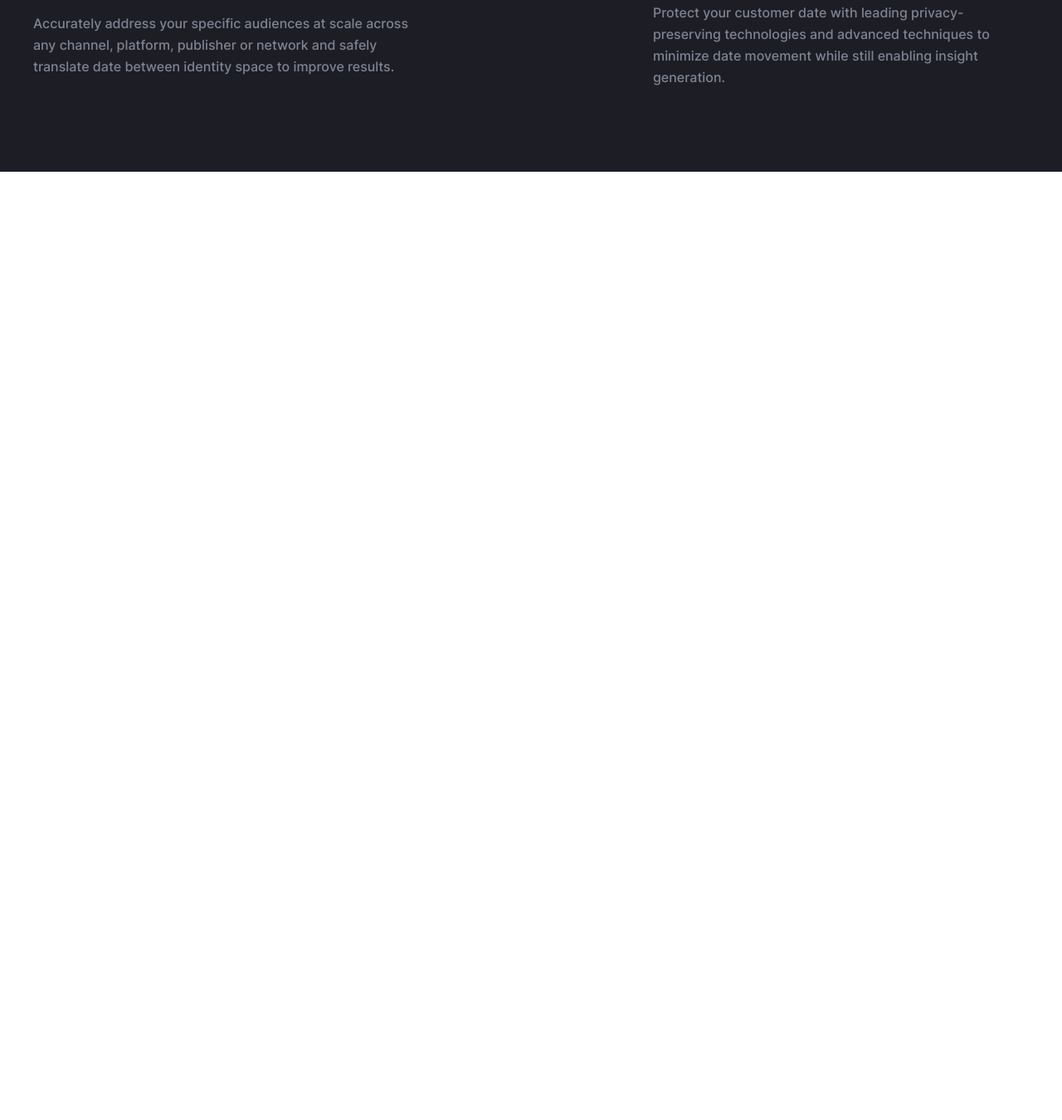
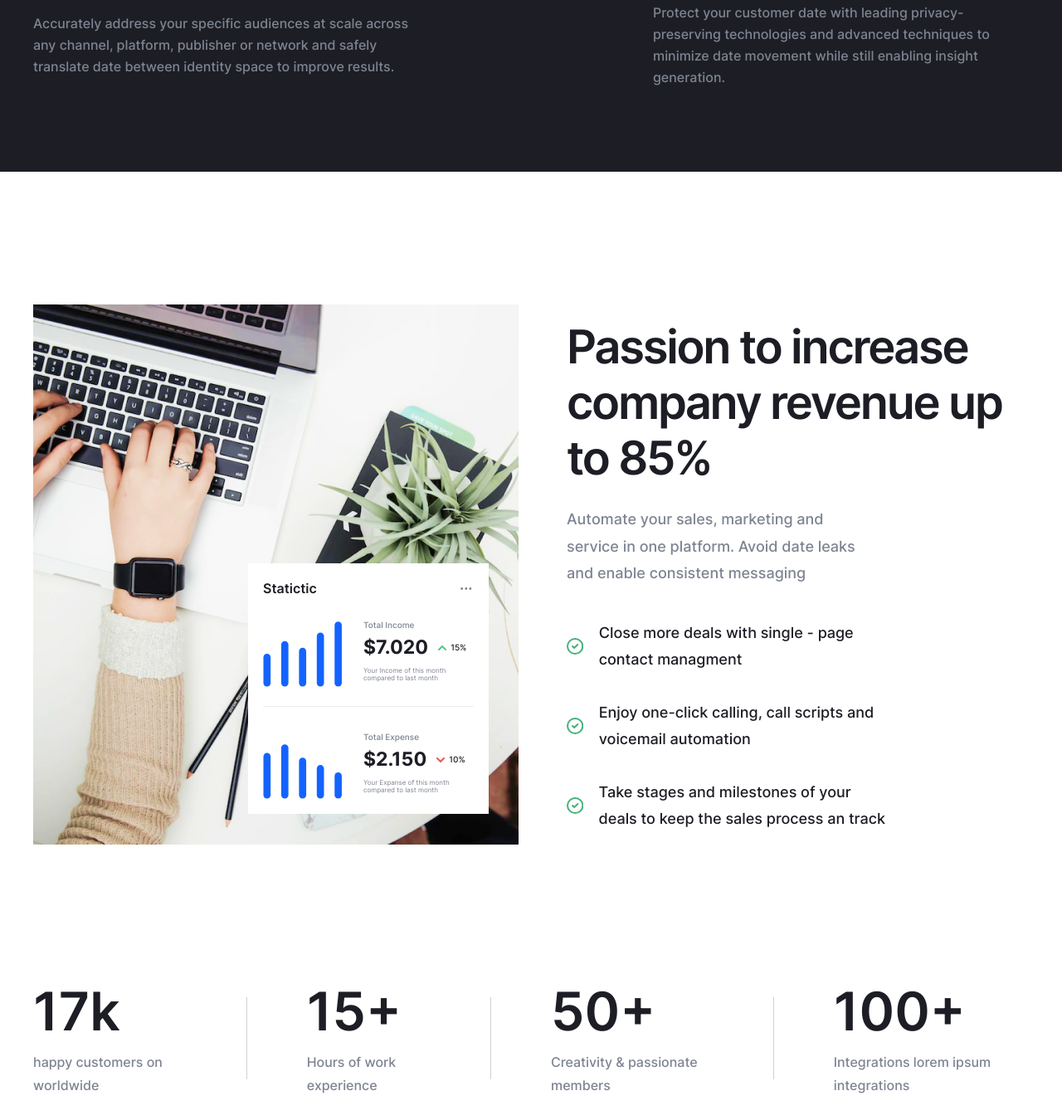
Before and after one commit to atmosphaere/Coca, a website built with Vite: page index.html in a window 1280 px wide. Shown: the part 1870-3220 px from the top of the page at 83% size. Before the commit the page ends 2077 px from the top, so only its background shows below. Built offline with nearby package versions, Linux system fonts and the light colour scheme; files whose address does not match are found by name.

Commit message:
add section features, strenght, partners

```diff
--- a/package.json
+++ b/package.json
@@ -5,7 +5,8 @@
   "scripts": {
     "dev": "vite",
     "build": "vite build",
-    "preview": "vite preview"
+    "preview": "vite preview",
+    "format": "prettier . --write"
   },
   "devDependencies": {
     "@eslint/js": "^9.26.0",
--- /dev/null
+++ b/src/html/components/home/features.html
@@ -0,0 +1,81 @@
+<section class="features">
+    <div class="container features__container">
+        <div class="features__left">
+            <img loading="lazy" src="src/assets/image/features-img.jpg" width="585" height="651"
+                alt="Woman typing on laptop" />
+            <div class="features__stats">
+                <div class="features__stats-head">
+                    <h4 class="features__stats-title text-p-default">Statictic</h4>
+                    <img loading="lazy" src="src/assets/icons/more-icon.svg" width="18" height="19" alt="Ellipsis icon" />
+                </div>
+                <div class="features__stats-item">
+                    <img loading="lazy" class="features__stats-item-img"
+                        src="src/assets/icons/features-total-income-icon.svg" width="95" height="88"
+                        alt="Total income graphic" />
+                    <div class="features__stats-item-info">
+                        <h5 class="features__stats-item-title">Total Income</h5>
+                        <div class="features__stats-item-price">
+                            <span class="features__stats-item-price-num">$7.020</span>
+                            <div class="features__stats-item-price-proc">
+                                <svg width="10" height="6" viewBox="0 0 10 6" fill="none"
+                                    xmlns="http://www.w3.org/2000/svg">
+                                    <path fill-rule="evenodd" clip-rule="evenodd"
+                                        d="M9.70711 5.70717C9.31658 6.09769 8.68342 6.09769 8.29289 5.70717L5 2.41427L1.70711 5.70717C1.31658 6.09769 0.683417 6.09769 0.292894 5.70717C-0.0976312 5.31664 -0.0976312 4.68348 0.292894 4.29295L4.29289 0.292954C4.68342 -0.0975701 5.31658 -0.09757 5.70711 0.292954L9.70711 4.29295C10.0976 4.68348 10.0976 5.31664 9.70711 5.70717Z"
+                                        fill="#50CD89" />
+                                </svg>
+                                15%
+                            </div>
+                        </div>
+                        <p class="features__stats-item-descr">
+                            Your Income of this month compared to last month
+                        </p>
+                    </div>
+                </div>
+                <div class="features__stats-item">
+                    <img loading="lazy" class="features__stats-item-img"
+                        src="src/assets/icons/features-total-expense-icon.svg" width="95" height="88"
+                        alt="Total expense graphic" />
+                    <div class="features__stats-item-info">
+                        <h5 class="features__stats-item-title">Total Expense</h5>
+                        <div class="features__stats-item-price">
+                            <span class="features__stats-item-price-num">$2.150</span>
+                            <div class="features__stats-item-price-proc">
+                                <svg width="10" height="6" viewBox="0 0 10 6" fill="none"
+                                    xmlns="http://www.w3.org/2000/svg">
+                                    <path fill-rule="evenodd" clip-rule="evenodd"
+                                        d="M0.292893 0.293015C0.683417 -0.097509 1.31658 -0.097509 1.70711 0.293015L5 3.58591L8.29289 0.293015C8.68342 -0.097509 9.31658 -0.097509 9.70711 0.293015C10.0976 0.68354 10.0976 1.3167 9.70711 1.70723L5.70711 5.70723C5.31658 6.09775 4.68342 6.09775 4.29289 5.70723L0.292893 1.70723C-0.0976311 1.3167 -0.0976311 0.68354 0.292893 0.293015Z"
+                                        fill="#EB5757" />
+                                </svg>
+                                10%
+                            </div>
+                        </div>
+                        <p class="features__stats-item-descr">
+                            Your Expanse of this month compared to last month
+                        </p>
+                    </div>
+                </div>
+            </div>
+        </div>
+        <div class="features__right">
+            <h2 class="features__title heading-h2">
+                Passion to increase company revenue up to 85%
+            </h2>
+            <p class="features__descr text-p-medium">
+                Automate your sales, marketing and service in one platform. Avoid date
+                leaks and enable consistent messaging
+            </p>
+            <ul class="features__list">
+                <li class="features__item text-p-medium">
+                    Close more deals with single - page contact managment
+                </li>
+                <li class="features__item text-p-medium">
+                    Enjoy one-click calling, call scripts and voicemail automation
+                </li>
+                <li class="features__item text-p-medium">
+                    Take stages and milestones of your deals to keep the sales process an
+                    track
+                </li>
+            </ul>
+        </div>
+    </div>
+</section>
--- /dev/null
+++ b/src/html/components/home/strength.html
@@ -0,0 +1,42 @@
+<section class="strength">
+    <div class="container strength__container">
+        <ul class="strength__list">
+            <li class="strength__item">
+                <p class="strength__item-text text-p-default">
+                    <span class="strength__item-num">17k</span>
+                    happy customers on worldwide
+                </p>
+            </li>
+            <li class="strength__item">
+                <p class="strength__item-text text-p-default">
+                    <span class="strength__item-num">15+</span>
+                    Hours of work experience
+                </p>
+            </li>
+            <li class="strength__item">
+                <p class="strength__item-text text-p-default">
+                    <span class="strength__item-num">50+</span>
+                    Creativity & passionate members
+                </p>
+            </li>
+            <li class="strength__item">
+                <p class="strength__item-text text-p-default">
+                    <span class="strength__item-num">100+</span>
+                    Integrations lorem ipsum integrations
+                </p>
+            </li>
+        </ul>
+        <img loading="lazy" class="strength__img" src="src/assets/image/strength-img.jpg" width="1200" height="536"
+            alt="Group of people" />
+        <div class="strength__info">
+            <h2 class="strength__title heading-h2">
+                Lift your business to new heights with our digit al marketing services
+            </h2>
+            <p class="strength__descr text-p-medium">
+                To build software that gives customer facing teams in small and
+                medium-sized businesses the ability to create rewarding and long-lasting
+                relationships with customers
+            </p>
+        </div>
+    </div>
+</section>
--- /dev/null
+++ b/src/scss/components/home/features.scss
@@ -0,0 +1,179 @@
+.features {
+    padding: 160px 0 94px;
+
+    @include mobile {
+        padding: 60px 0 64px;
+    }
+
+    &__container {
+        @include flex-all-between;
+
+        @include mini-desktop {
+            gap: 40px;
+            flex-direction: column;
+            align-items: flex-start;
+        }
+
+        @include mobile {
+            gap: 25px;
+        }
+    }
+
+    &__left {
+        position: relative;
+    }
+
+    &__stats {
+        position: absolute;
+        right: 36px;
+        bottom: 40px;
+        padding: 18px;
+        max-width: 290px;
+        background-color: #fff;
+
+        @include mobile {
+            right: 16px;
+            bottom: 20px;
+        }
+
+        @include small-mobile {
+            right: 12px;
+            bottom: 12px;
+            padding: 14px;
+            max-width: 240px;
+        }
+
+        &-head {
+            @include flex-all-between;
+            margin-bottom: 19px;
+        }
+
+        &-title {
+            font-weight: 600;
+            font-size: 16px;
+            line-height: 150%;
+            color: #1d1e25;
+        }
+
+        &-item {
+            @include flex-align-center;
+            gap: 26px;
+
+            &:not(:last-child) {
+                border-bottom: 1px solid #ededed;
+                padding-bottom: 23px;
+            }
+
+            &:last-child {
+                padding-top: 23px;
+            }
+
+            &-img {
+                @include small-mobile {
+                    width: 65px;
+                }
+            }
+
+            &-title {
+                margin-bottom: 6px;
+                font-weight: 500;
+                font-size: 10px;
+                line-height: 150%;
+                color: var(--neutral-color-150);
+            }
+
+            &-price {
+                @include flex-align-center;
+                gap: 12px;
+                margin-bottom: 9px;
+
+                &-num {
+                    font-weight: 700;
+                    font-size: 23px;
+                    line-height: 120%;
+                    color: #1d1e25;
+
+                    @include mobile {
+                        font-size: 18px;
+                    }
+                }
+
+                &-proc {
+                    @include flex-align-center;
+                    gap: 5px;
+                    font-weight: 500;
+                    font-size: 10px;
+                    line-height: 150%;
+                    color: #1d1e25;
+                }
+            }
+
+            &-descr {
+                font-weight: 400;
+                font-size: 8px;
+                color: var(--neutral-color-150);
+            }
+        }
+    }
+
+    &__right {
+        max-width: 557px;
+
+        @include mini-desktop {
+            max-width: 992px;
+        }
+    }
+
+    &__title {
+        margin-bottom: 24px;
+        font-weight: 600;
+        letter-spacing: -0.04em;
+        color: var(--neutral-color-100);
+
+        @include mobile {
+            margin-bottom: 20px;
+        }
+    }
+
+    &__descr {
+        margin-bottom: 40px;
+        max-width: 360px;
+        font-weight: 500;
+        line-height: 178%;
+        color: var(--neutral-color-150);
+
+        @include mini-desktop {
+            max-width: 700px;
+        }
+    }
+
+    &__item {
+        @include flex-align-center;
+        max-width: 393px;
+        font-weight: 500;
+        line-height: 178%;
+        color: var(--neutral-color-100);
+
+        @include mini-desktop {
+            max-width: 700px;
+        }
+
+        &:not(:last-child) {
+            margin-bottom: 32px;
+
+            @include mobile {
+                margin-bottom: 22px;
+            }
+        }
+
+        &::before {
+            content: '';
+            display: inline-block;
+            margin-right: 19px;
+            padding-right: 19px;
+            width: 20px;
+            height: 20px;
+            background: url('../assets/icons/features-tick-icon.svg');
+        }
+    }
+}
--- /dev/null
+++ b/src/scss/components/home/strength.scss
@@ -0,0 +1,133 @@
+.strength {
+  &__container {
+    border-bottom: 1px solid var(--neutral-color-30);
+    padding-top: 66px;
+    padding-bottom: 160px;
+
+    @include mobile {
+      padding-top: 26px;
+      padding-bottom: 70px;
+    }
+  }
+
+  &__list {
+    @include flex-align-center;
+
+    @include tablet {
+      gap: 82px;
+      flex-wrap: wrap;
+      justify-content: center;
+      text-align: center;
+    }
+
+    @include small-tablet {
+      gap: 62px;
+    }
+
+    @include mobile {
+      gap: 42px;
+      margin-bottom: 50px;
+    }
+  }
+
+  &__item {
+    @include tablet {
+      justify-content: center;
+      min-width: 325px;
+    }
+
+    @include mobile {
+      min-width: 240px;
+    }
+
+    &:not(:last-child) {
+      @include flex-align-center;
+      gap: 72px;
+      margin-right: 72px;
+
+      @include tablet {
+        margin-right: 0;
+      }
+
+      &::after {
+        content: '';
+        display: inline-block;
+        width: 1px;
+        height: 99px;
+        background-color: var(--neutral-color-40);
+
+        @include tablet {
+          display: none;
+        }
+      }
+    }
+
+    &-text {
+      font-weight: 500;
+      line-height: 178%;
+      color: var(--neutral-color-150);
+    }
+
+    &-num {
+      display: block;
+      margin-bottom: 8px;
+      font-weight: 600;
+      font-size: 64px;
+      line-height: 120%;
+      color: var(--neutral-color-100);
+
+      @include tablet {
+        font-size: 58px;
+      }
+
+      @include mobile {
+        font-size: 48px;
+      }
+
+      @include small-mobile {
+        font-size: 42px;
+      }
+    }
+  }
+
+  &__list,
+  &__img {
+    margin-bottom: 80px;
+  }
+
+  &__img {
+    @include tablet {
+      margin-bottom: 60px;
+    }
+
+    @include mobile {
+      margin-bottom: 40px;
+    }
+  }
+
+  &__info {
+    @include flex-justify-between;
+
+    @include tablet {
+      gap: 20px;
+      flex-direction: column;
+    }
+  }
+
+  &__title {
+    font-weight: 600;
+    letter-spacing: -0.04em;
+    color: var(--neutral-color-100);
+  }
+
+  &__descr {
+    max-width: 421px;
+    font-weight: 500;
+    line-height: 178%;
+    color: var(--neutral-color-150);
+
+    @include tablet {
+      max-width: 700px;
+    }
+  }
+}
--- a/src/scss/main.scss
+++ b/src/scss/main.scss
@@ -7,3 +7,6 @@
 @import './components/header.scss';
 @import './components/home/hero';
 @import './components/home/overview.scss';
+@import './components/home/features.scss';
+@import './components/home/strength.scss';
+@import './components/partners.scss';
```
Also changed, not shown: index.html (+4 -0 lines), src/html/components/home/hero.html (+19 -5 lines), src/html/components/partners.html (+8 -8 lines), .prettierrc.json, src/scss/components/home/hero.scss (indentation only), src/scss/components/home/overview.scss (indentation only).
